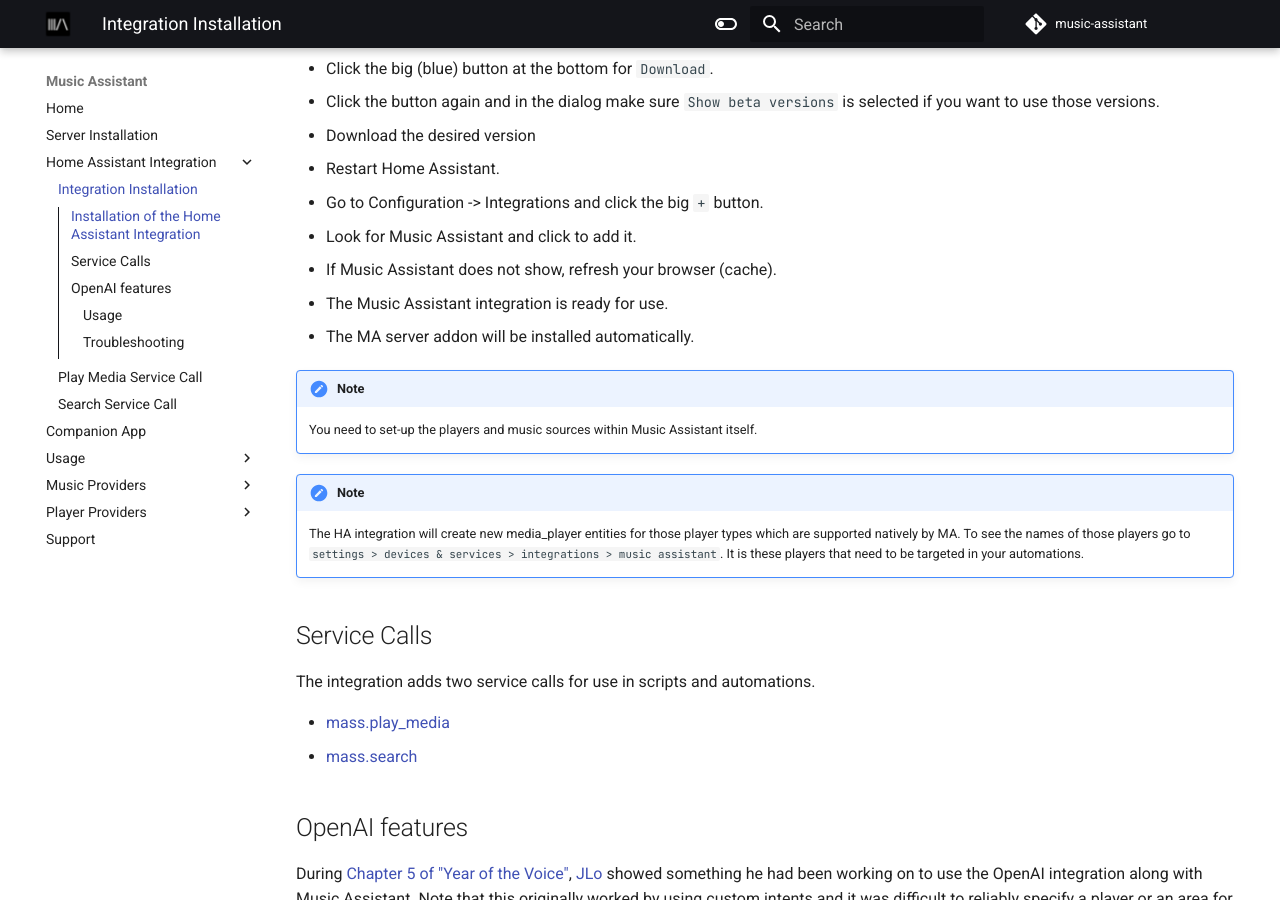
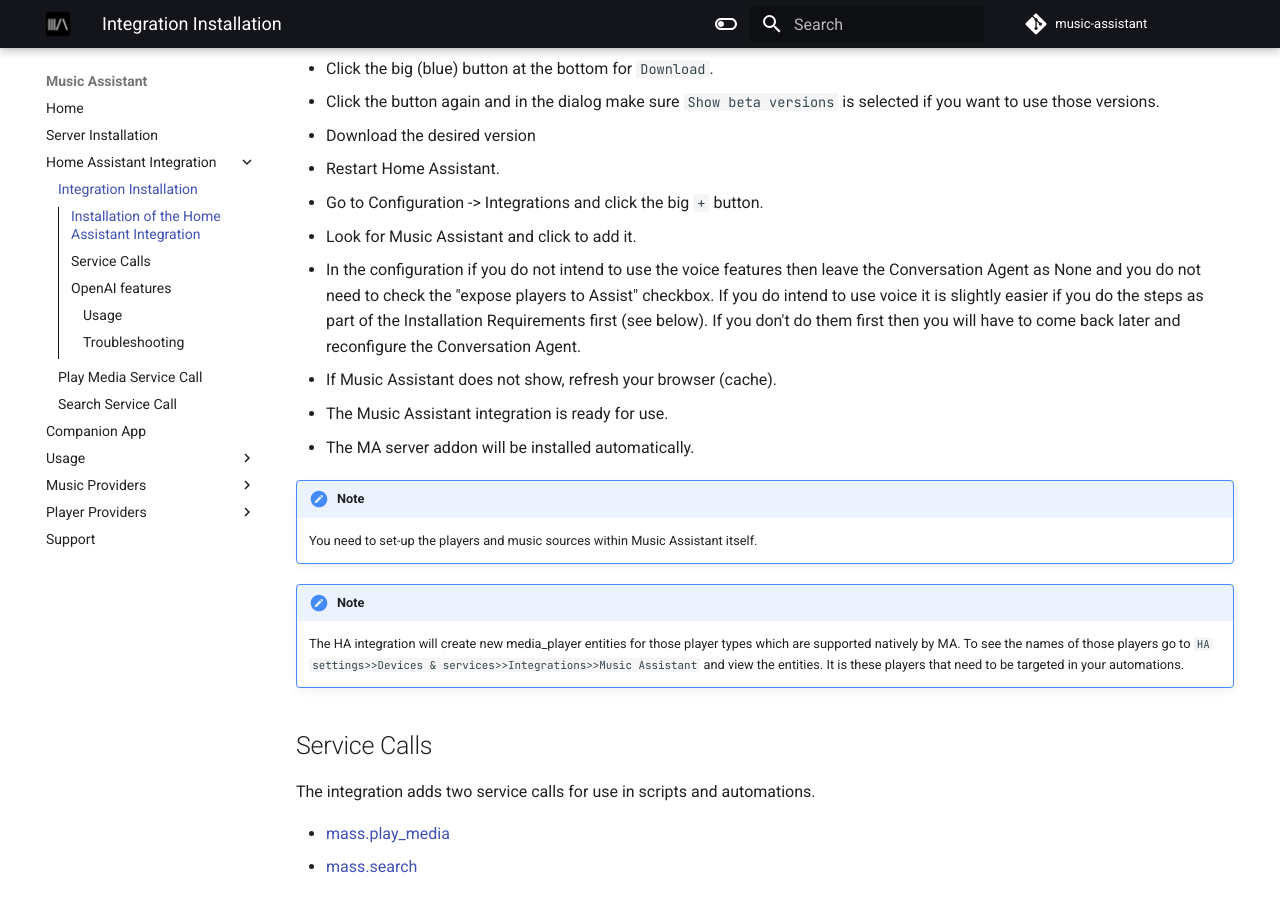
Before and after one commit to pwbriggs/music-assistant.github.io, an MkDocs documentation site: the page built from docs/integration.md, in a window 1280 px wide and 900 px high, scrolled down 521 px. Built offline with MkDocs 1.6.1 and Material for MkDocs 9.7.7, drawn with Linux system fonts in a browser that asks for light colours.

Commit message:
Update integration.md

```diff
--- a/docs/integration.md
+++ b/docs/integration.md
@@ -19,6 +19,7 @@
 - Restart Home Assistant.
 - Go to Configuration -> Integrations and click the big `+` button.
 - Look for Music Assistant and click to add it.
+- In the configuration if you do not intend to use the voice features then leave the Conversation Agent as None and you do not need to check the "expose players to Assist" checkbox. If you do intend to use voice it is slightly easier if you do the steps as part of the Installation Requirements first (see below). If you don't do them first then you will have to come back later and reconfigure the Conversation Agent.
 - If Music Assistant does not show, refresh your browser (cache).
 - The Music Assistant integration is ready for use.
 - The MA server addon will be installed automatically.
@@ -27,7 +28,7 @@
     You need to set-up the players and music sources within Music Assistant itself.
 
 !!! note
-    The HA integration will create new media_player entities for those player types which are supported natively by MA. To see the names of those players go to `settings > devices & services > integrations > music assistant`. It is these players that need to be targeted in your automations.
+    The HA integration will create new media_player entities for those player types which are supported natively by MA. To see the names of those players go to `HA settings>>Devices & services>>Integrations>>Music Assistant` and view the entities. It is these players that need to be targeted in your automations.
 
 ## Service Calls
 
```
